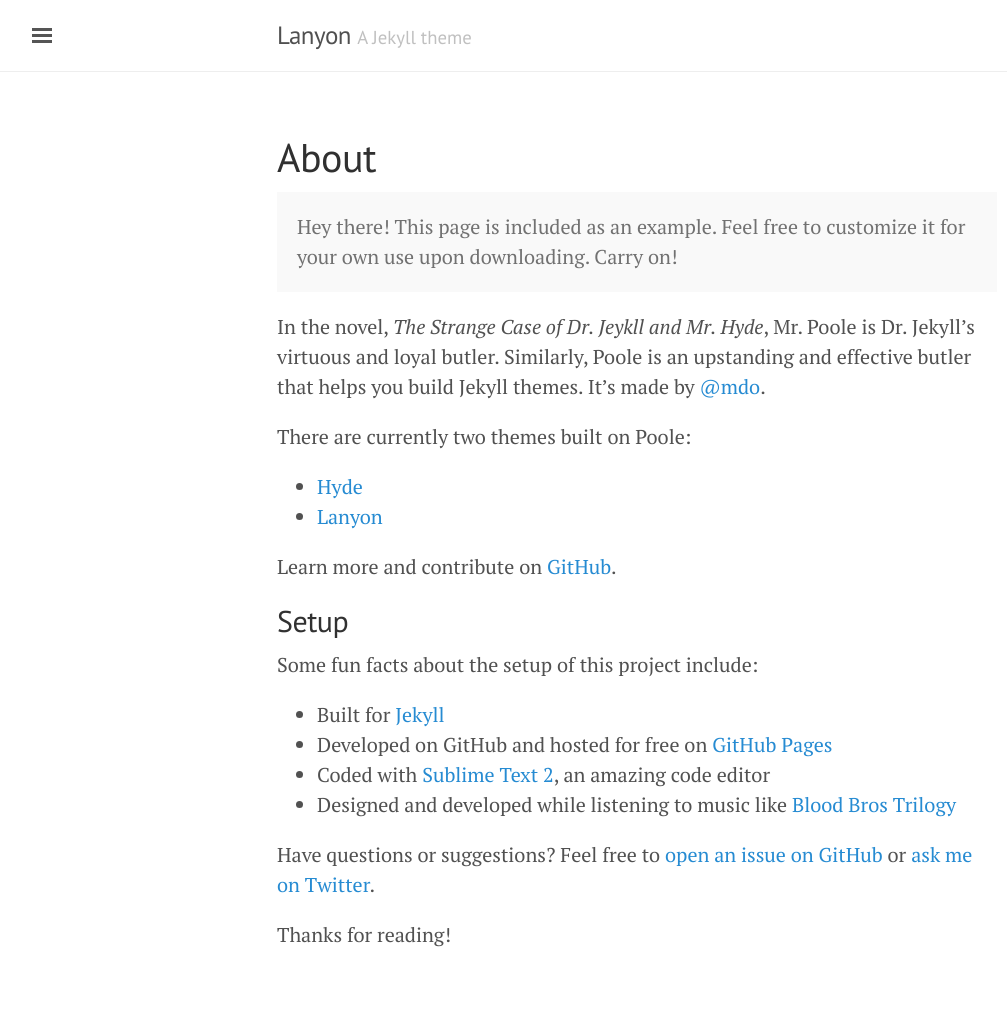
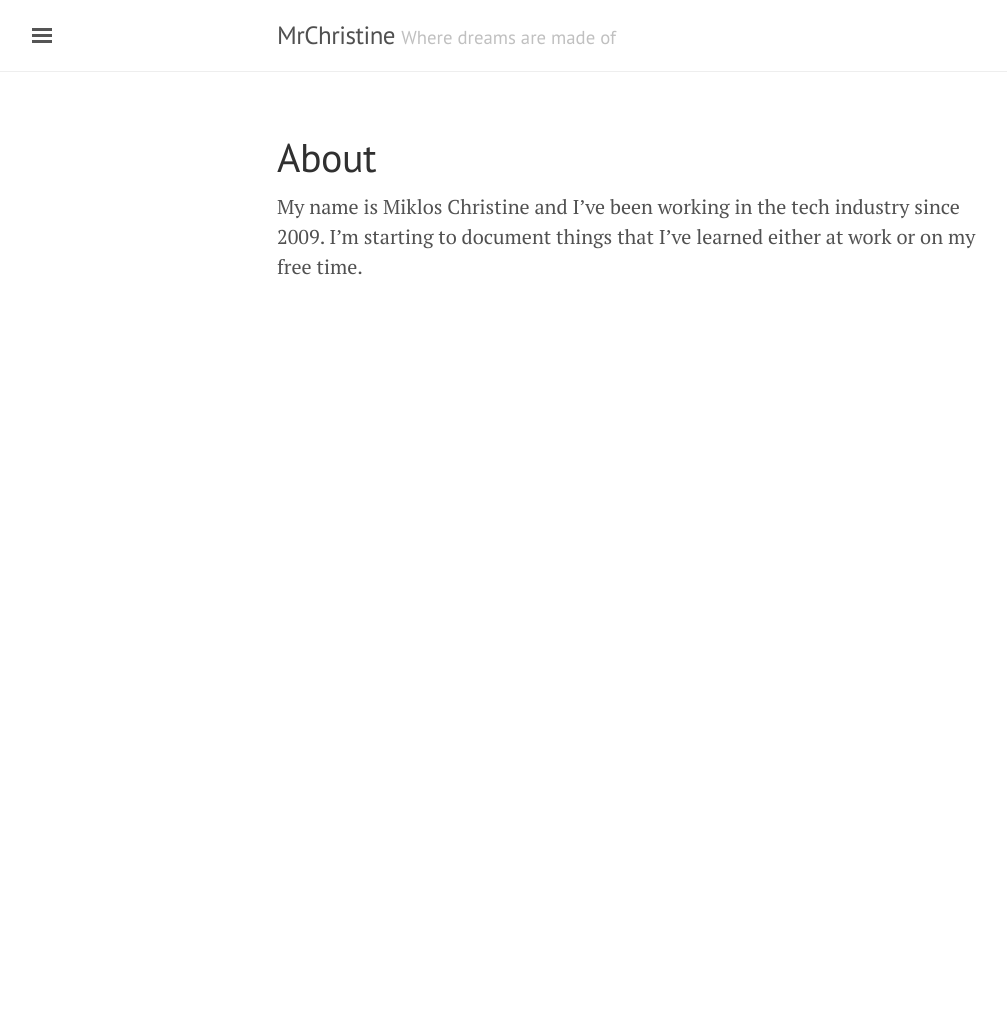
Before and after one commit to mrchristine/mrchristine.github.io, a Jekyll site: the page built from about.md, in a window 1280 px wide. Shown: the whole page, without its empty margins (3-1010 px from the left). Built offline with Jekyll 4.4.1, drawn with Linux system fonts in a browser that asks for light colours; after the commit the page ends 900 px from its top, so only the background shows below that.

Commit message:
Initial commit with my info

```diff
--- a/_config.yml
+++ b/_config.yml
@@ -4,18 +4,17 @@
 permalink:           pretty
 
 # Setup
-title:               Lanyon
-tagline:             'A Jekyll theme'
-description:         'A reserved <a href="http://jekyllrb.com" target="_blank">Jekyll</a> theme that places the utmost gravity on content with a hidden drawer. Made by <a href="https://twitter.com/mdo" target="_blank">@mdo</a>.'
-url:                 http://lanyon.getpoole.com
-baseurl:             ''
+title:               MrChristine
+tagline:             'Where dreams are made of'
+description:         'A place to keep my ideas outside of my head'
+url:                 http://mrchristine.github.io
+baseurl:             '/'
 paginate:            5
 
 # About/contact
 author:
-  name:              Mark Otto
-  url:               https://twitter.com/mdo
-  email:             markdotto@gmail.com
+  name:              Miklos Christine
+  url:               https://twitter.com/Miklos_C
 
 # Custom vars
 version:             1.0.0
--- a/about.md
+++ b/about.md
@@ -3,28 +3,4 @@ layout: page
 title: About
 ---
 
-<p class="message">
-  Hey there! This page is included as an example. Feel free to customize it for your own use upon downloading. Carry on!
-</p>
-
-In the novel, *The Strange Case of Dr. Jeykll and Mr. Hyde*, Mr. Poole is Dr. Jekyll's virtuous and loyal butler. Similarly, Poole is an upstanding and effective butler that helps you build Jekyll themes. It's made by [@mdo](https://twitter.com/mdo).
-
-There are currently two themes built on Poole:
-
-* [Hyde](http://hyde.getpoole.com)
-* [Lanyon](http://lanyon.getpoole.com)
-
-Learn more and contribute on [GitHub](https://github.com/poole).
-
-## Setup
-
-Some fun facts about the setup of this project include:
-
-* Built for [Jekyll](http://jekyllrb.com)
-* Developed on GitHub and hosted for free on [GitHub Pages](https://pages.github.com)
-* Coded with [Sublime Text 2](http://sublimetext.com), an amazing code editor
-* Designed and developed while listening to music like [Blood Bros Trilogy](https://soundcloud.com/maddecent/sets/blood-bros-series)
-
-Have questions or suggestions? Feel free to [open an issue on GitHub](https://github.com/poole/issues/new) or [ask me on Twitter](https://twitter.com/mdo).
-
-Thanks for reading!
+My name is Miklos Christine and I've been working in the tech industry since 2009. I'm starting to document things that I've learned either at work or on my free time.
```
Also changed, not shown: README.md.
